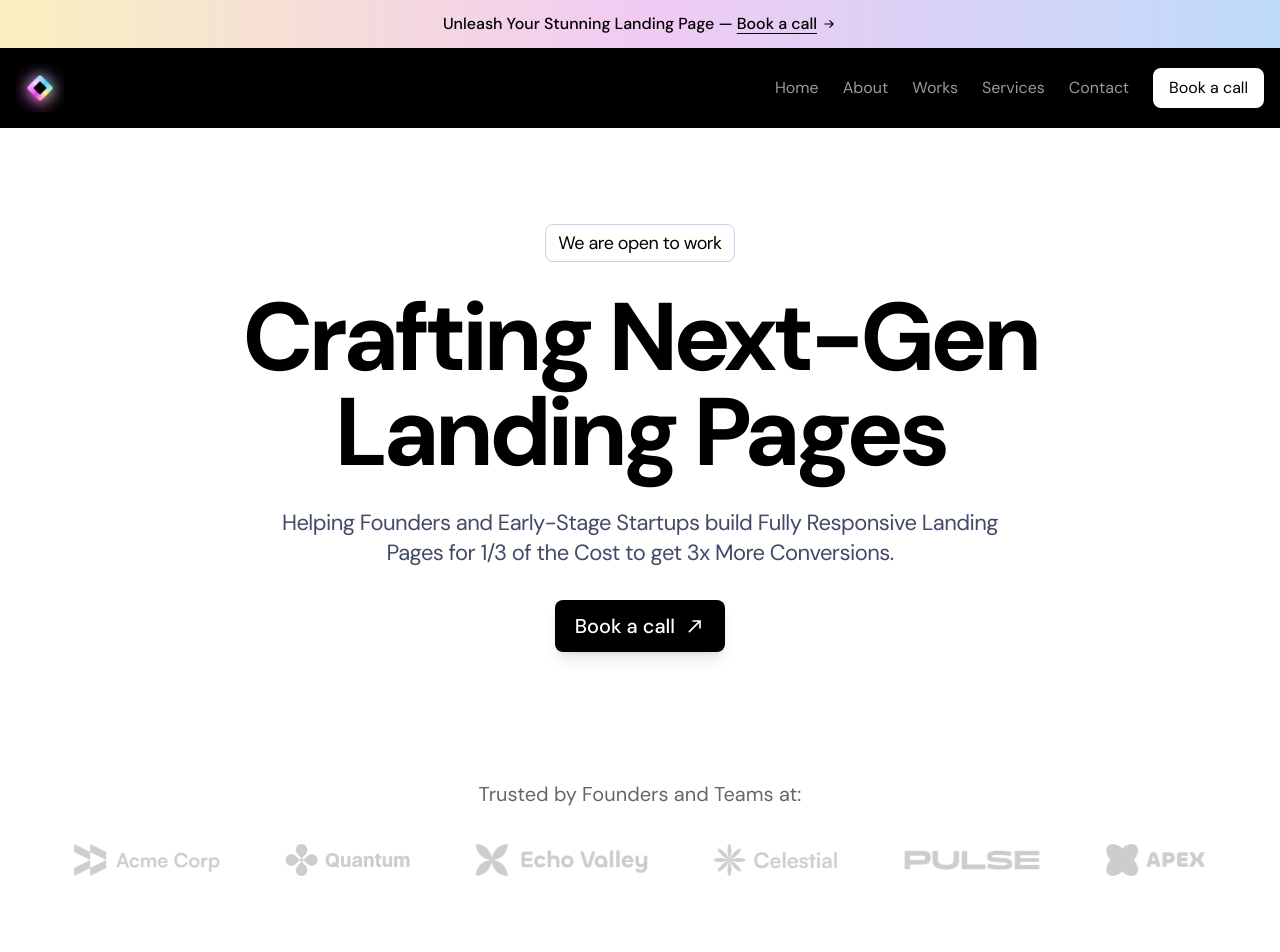
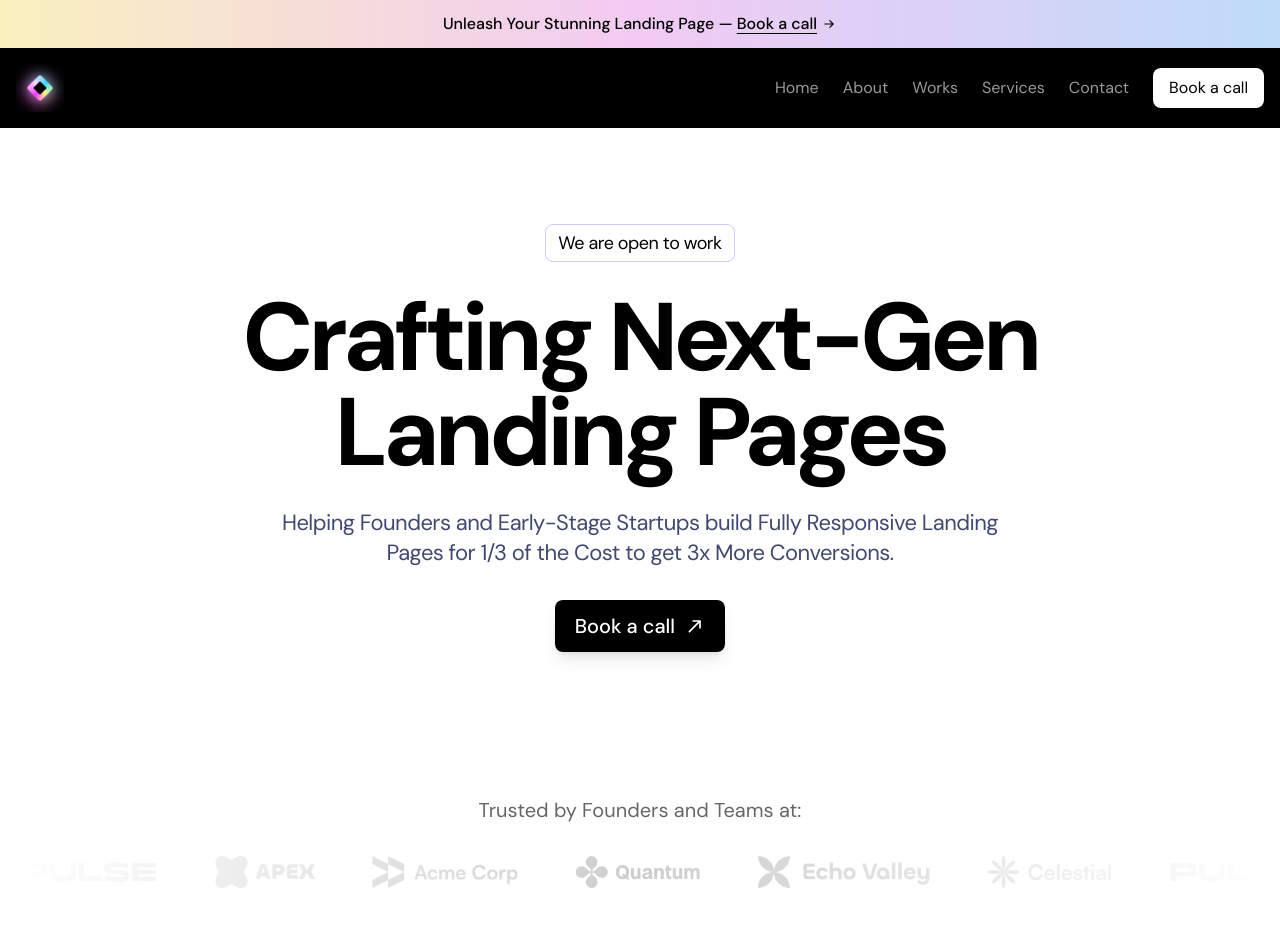
Before and after one commit to amlanxbghn/agency, a Next.js app: page / in a window 1280 px wide. Shown: the top 952 px of the page. Built offline with nearby package versions, Linux system fonts and the light colour scheme.

Commit message:
logo ticker animation

```diff
--- a/src/components/LogoTicker.tsx
+++ b/src/components/LogoTicker.tsx
@@ -1,38 +1,93 @@
-import Image from "next/image";
+"use client";
 import acmeLogo from '../assets/images/acme.png';
 import quantumLogo from '../assets/images/quantum.png'
 import echoLogo from '../assets/images/echo.png';
 import celestialLogo from '../assets/images/celestial.png';
 import pulseLogo from '../assets/images/pulse.png';
 import apexLogo from '../assets/images/apex.png';
-
-const images = [
-    { src: acmeLogo, alt: "Acme Logo" },
-    { src: quantumLogo, alt: "Quantum Logo" },
-    { src: echoLogo, alt: "Echo Logo" },
-    { src: celestialLogo, alt: "Celestial Logo" },
-    { src: pulseLogo, alt: "Pulse Logo" },
-    { src: apexLogo, alt: "Apex Logo" },
-];
+import Image from "next/image";
+import { motion } from 'framer-motion';
 
 export const LogoTicker = () => {
     return (
-        <div className="py-8">
+        <div className="py-8 md:py-12">
             <div className="container">
                 <h2 className="text-xl text-center text-black/60">
                     Trusted by Founders and Teams at:
                 </h2>
-                <div className="overflow-hidden mt-9 before:content-[''] after:content-[''] before:absolute after:absolute before:h-full after:h-full before:w-5 after:w-5 relative after:right-0 before:left-0 before:top-0 after:top-0 before:bg-[linear-gradient(to_right,#fff,rgb(0,0,0,0))] after:bg-[linear-gradient(to_left,#fff,rgb(0,0,0,0))]">
-                    <div className="flex justify-center gap-16">
-                        {images.map(({ src, alt }) => (
-                            <Image
-                                key={alt}
-                                src={src}
-                                alt={alt}
-                                className="flex-none h-8 w-auto"
-                            />
-                        ))}
-                    </div>
+                <div className="py-8 flex overflow-hidden [mask-image:linear-gradient(to_right,transparent,black,transparent)]">
+                    <motion.div className="flex gap-14 flex-none pr-14"
+                        animate={{
+                            translateX: '-50%'
+                        }}
+                        transition={{
+                            duration: 10,
+                            repeat: Infinity,
+                            ease: "linear",
+                            repeatType: "loop",
+                        }}
+                    >
+                        <Image
+                            src={acmeLogo}
+                            alt='Acme Logo'
+                            className='h-8 w-auto'
+                        />
+                        <Image
+                            src={quantumLogo}
+                            alt='Quantum Logo'
+                            className='h-8 w-auto'
+                        />
+                        <Image
+                            src={echoLogo}
+                            alt='Echo Logo'
+                            className='h-8 w-auto'
+                        />
+                        <Image
+                            src={celestialLogo}
+                            alt='Celestial Logo'
+                            className='h-8 w-auto'
+                        />
+                        <Image
+                            src={pulseLogo}
+                            alt='Pulse Logo'
+                            className='h-8 w-auto'
+                        />
+                        <Image
+                            src={apexLogo}
+                            alt='Apex Logo'
+                            className='h-8 w-auto'
+                        />
+                        <Image
+                            src={acmeLogo}
+                            alt='Acme Logo'
+                            className='h-8 w-auto'
+                        />
+                        <Image
+                            src={quantumLogo}
+                            alt='Quantum Logo'
+                            className='h-8 w-auto'
+                        />
+                        <Image
+                            src={echoLogo}
+                            alt='Echo Logo'
+                            className='h-8 w-auto'
+                        />
+                        <Image
+                            src={celestialLogo}
+                            alt='Celestial Logo'
+                            className='h-8 w-auto'
+                        />
+                        <Image
+                            src={pulseLogo}
+                            alt='Pulse Logo'
+                            className='h-8 w-auto'
+                        />
+                        <Image
+                            src={apexLogo}
+                            alt='Apex Logo'
+                            className='h-8 w-auto'
+                        />
+                    </motion.div>
                 </div>
             </div>
         </div>
```
